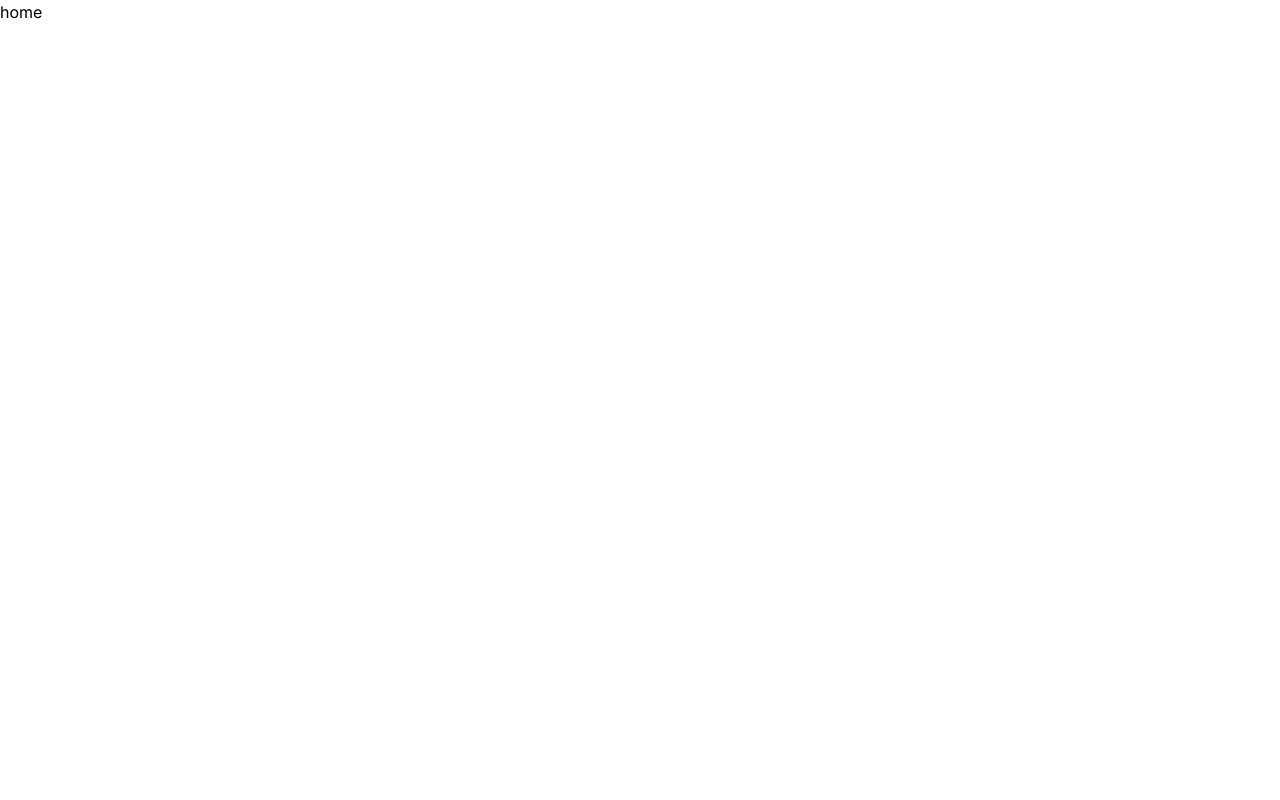
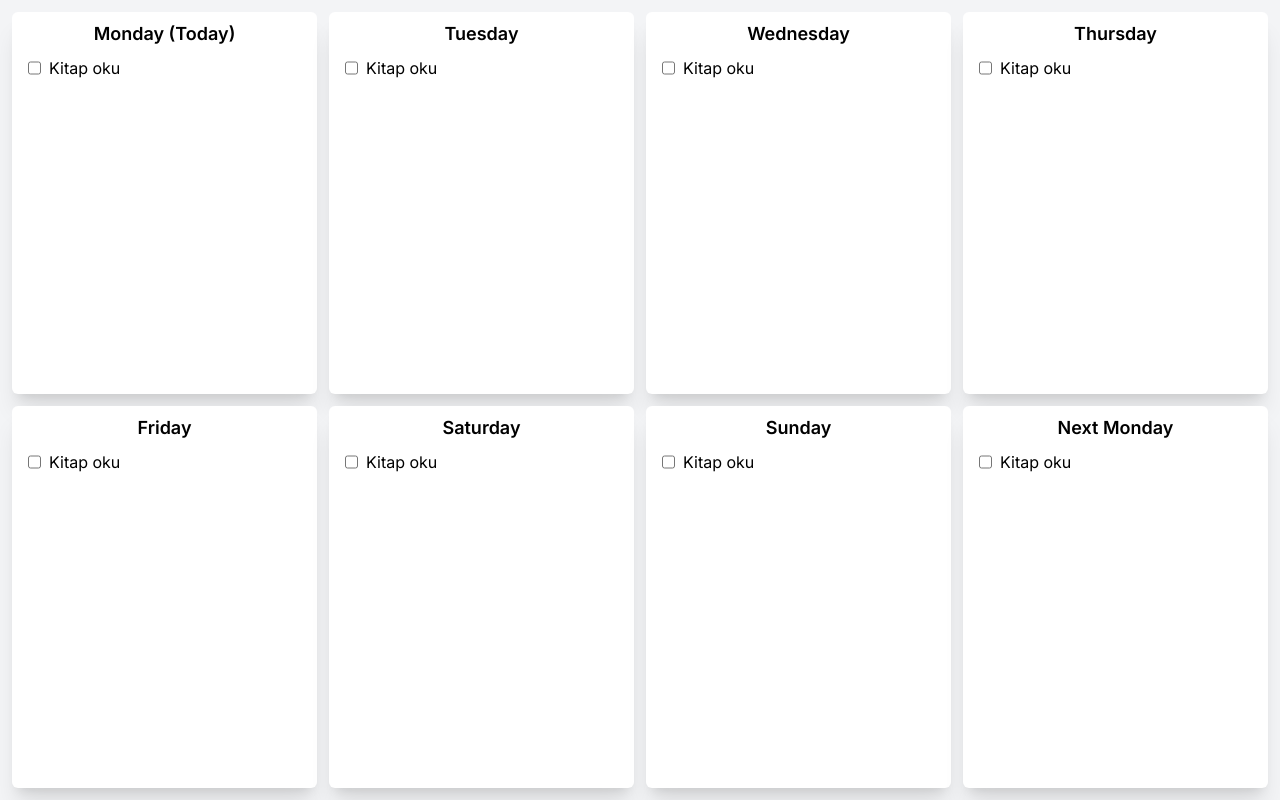
Before and after one commit to kutluhann/todo, a Next.js app: page / in a window 1280 px wide. Built offline with nearby package versions, Linux system fonts and the light colour scheme.

Commit message:
Implement basic ui

```diff
--- a/src/app/layout.js
+++ b/src/app/layout.js
@@ -10,8 +10,8 @@ export const metadata = {
 
 export default function RootLayout({ children }) {
   return (
-    <html lang="en">
-      <body className={inter.className}>{children}</body>
+    <html className="h-full" lang="en">
+      <body className={`bg-gray-100 h-full ${inter.className}`}>{children}</body>
     </html>
   );
 }
--- a/src/app/page.js
+++ b/src/app/page.js
@@ -1,7 +1,24 @@
-import Image from "next/image";
+import DayCard from "@/components/DayCard";
+
+const days = [
+  "Monday (Today)",
+  "Tuesday",
+  "Wednesday",
+  "Thursday",
+  "Friday",
+  "Saturday",
+  "Sunday",
+  "Next Monday",
+]
 
 export default function Home() {
   return (
-    "home"
+    <div className="h-full p-3 flex justify-center items-center">
+      <div className="h-full container grid grid-cols-1 sm:grid-cols-2 lg:grid-cols-4 gap-3">
+        {days.map((day, index) => (
+          <DayCard key={index} day={day} />
+        ))}
+      </div>
+    </div>
   );
 }
--- /dev/null
+++ b/src/components/DayCard.jsx
@@ -0,0 +1,13 @@
+export default function DayCard({ day }) {
+  return (
+    <div className="bg-white rounded-md flex flex-col items-center gap-2 py-2 px-4 shadow-xl">
+      <p className="font-semibold text-lg">{day}</p>
+      <div className="w-full">
+        <div className="flex gap-2">
+          <input type="checkbox" />
+          <p>Kitap oku</p>
+        </div>
+      </div>
+    </div>
+  )
+}
```
